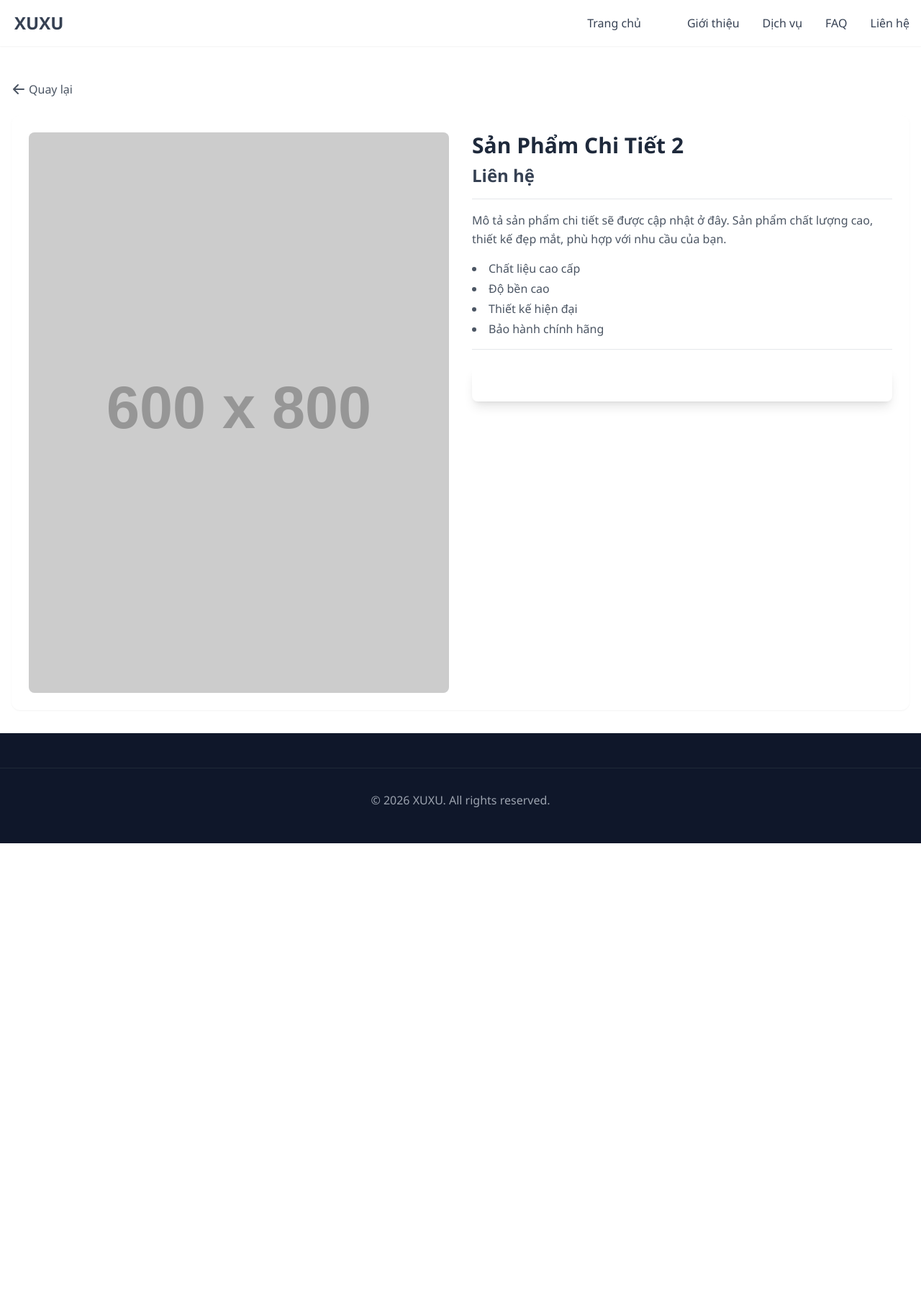
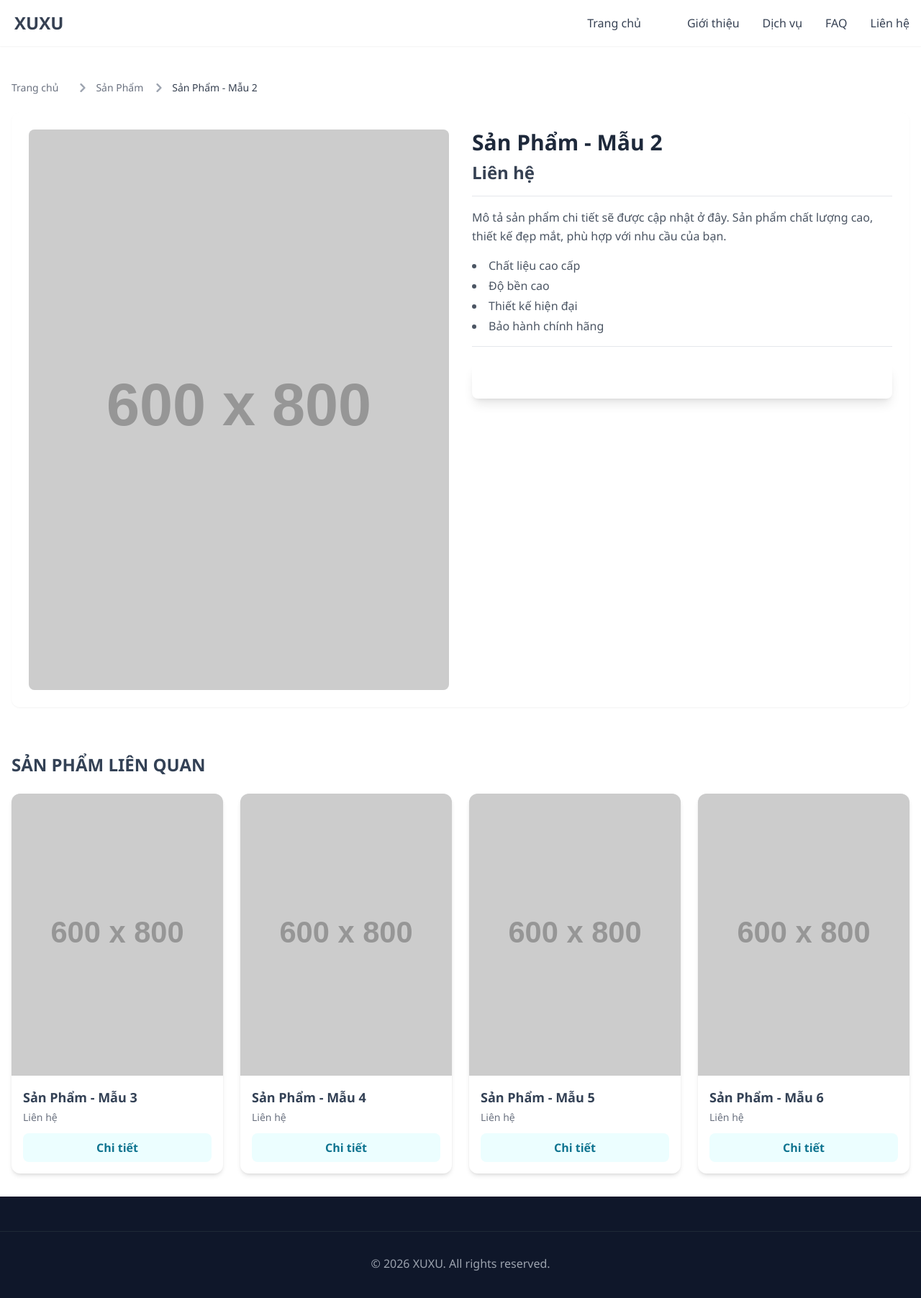
Before and after one commit to ducthinh2737/hihi, a Vue app: page /san-pham/chi-tiet/2 in a window 1280 px wide. Shown: the top 1804 px of the page at 72% size. Before the commit the page ends 1172 px from the top, so only its background shows below. Built offline with nearby package versions, Linux system fonts and the light colour scheme.

Commit message:
update chi tiet

```diff
--- a/src/views/ProductDetail.vue
+++ b/src/views/ProductDetail.vue
@@ -1,15 +1,35 @@
 <template>
   <div class="container mx-auto px-4 py-8 mt-20">
-    <!-- Back Button -->
-    <button
-      @click="$router.back()"
-      class="mb-6 flex items-center text-gray-600 hover:text-primary transition-colors"
-    >
-      <svg xmlns="http://www.w3.org/2000/svg" class="h-5 w-5 mr-1" viewBox="0 0 20 20" fill="currentColor">
-        <path fill-rule="evenodd" d="M9.707 16.707a1 1 0 01-1.414 0l-6-6a1 1 0 010-1.414l6-6a1 1 0 011.414 1.414L5.414 9H17a1 1 0 110 2H5.414l4.293 4.293a1 1 0 010 1.414z" clip-rule="evenodd" />
-      </svg>
-      Quay lại
-    </button>
+
+
+
+    <!-- Breadcrumbs -->
+    <nav class="flex text-sm text-gray-500 mb-6" aria-label="Breadcrumb">
+      <ol class="inline-flex items-center space-x-1 md:space-x-3">
+        <li class="inline-flex items-center">
+          <router-link to="/" class="hover:text-primary">Trang chủ</router-link>
+        </li>
+        <li v-if="categoryName">
+          <div class="flex items-center">
+            <svg class="w-3 h-3 text-gray-400 mx-1" aria-hidden="true" xmlns="http://www.w3.org/2000/svg" fill="none" viewBox="0 0 6 10">
+              <path stroke="currentColor" stroke-linecap="round" stroke-linejoin="round" stroke-width="2" d="m1 9 4-4-4-4"/>
+            </svg>
+            <router-link :to="{ name: 'ProductList', params: { id: categoryId } }" class="hover:text-primary ml-1 md:ml-2">{{ categoryName }}</router-link>
+          </div>
+        </li>
+        <li aria-current="page">
+          <div class="flex items-center">
+            <svg class="w-3 h-3 text-gray-400 mx-1" aria-hidden="true" xmlns="http://www.w3.org/2000/svg" fill="none" viewBox="0 0 6 10">
+              <path stroke="currentColor" stroke-linecap="round" stroke-linejoin="round" stroke-width="2" d="m1 9 4-4-4-4"/>
+            </svg>
+            <span class="ml-1 md:ml-2 text-gray-700 font-medium truncate max-w-[200px]">{{ product.name }}</span>
+          </div>
+        </li>
+      </ol>
+    </nav>
+
+    <!-- Back Button (Removed as breadcrumbs serve similar purpose, but kept optional if user wants it, sticking to plan to replace/enhance) -->
+    <!-- Keeping Back button for mobile ease or explicit action if preferred, but breadcrumbs are better. Let's keep it below or remove? Plan didn't explicitly say remove, but breadcrumb is usually top. I will keep back button for now as it was there. -->
 
     <div v-if="loading" class="text-center py-20">
       <div class="animate-spin w-10 h-10 border-4 border-cyan-600 border-t-transparent rounded-full mx-auto"></div>
@@ -49,30 +69,108 @@
         </div>
       </div>
     </div>
+
+    <!-- Related Products -->
+    <div class="mt-16" v-if="!loading">
+      <h2 class="text-2xl font-bold text-slate-700 mb-6 uppercase">Sản phẩm liên quan</h2>
+      <div class="grid grid-cols-1 sm:grid-cols-2 lg:grid-cols-4 gap-6">
+        <div
+          v-for="(item, index) in relatedProducts"
+          :key="index"
+          class="bg-white rounded-xl shadow-md overflow-hidden hover:shadow-xl transition duration-300 group"
+        >
+          <div class="aspect-[3/4] overflow-hidden bg-gray-100 relative">
+            <img
+              :src="item.image"
+              :alt="item.name"
+              class="w-full h-full object-cover transform group-hover:scale-110 transition duration-500"
+            />
+          </div>
+          <div class="p-4">
+            <h3 class="font-bold text-lg text-slate-700 mb-1 group-hover:text-cyan-700 transition">{{ item.name }}</h3>
+            <p class="text-gray-500 text-sm mb-3">{{ item.price }}</p>
+            <router-link
+              :to="{ name: 'ProductDetail', params: { id: item.id }, query: { category: categoryId } }"
+              class="block w-full py-2 bg-cyan-50 text-cyan-700 font-semibold rounded-lg hover:bg-cyan-600 hover:text-white transition text-center"
+              @click="scrollToTop"
+            >
+              Chi tiết
+            </router-link>
+          </div>
+        </div>
+      </div>
+    </div>
   </div>
 </template>
 
 <script setup>
-import { ref, onMounted } from 'vue';
+import { ref, onMounted, computed, watch } from 'vue';
 import { useRoute } from 'vue-router';
 
 const route = useRoute();
 const loading = ref(true);
 const product = ref({});
+const relatedProducts = ref([]);
+const categoryId = computed(() => route.query.category);
 
-onMounted(() => {
+const categoryTitles = {
+  'ao-thun-co-tron': 'Áo Thun Cổ Tròn',
+  'ao-thun-co-tru': 'Áo Thun Cổ Trụ',
+  'ao-so-mi': 'Áo Sơ Mi',
+  'tap-de': 'Tạp Dề',
+  'non-dong-phuc': 'Nón Đồng Phục',
+  'tui-hot-xoai-ldpe': 'Túi Hột Xoài LDPE',
+  'tui-quai-sua': 'Túi Quai Sữa',
+  'tui-niem-phong': 'Túi Niêm Phong',
+  'tui-giay': 'Túi Giấy',
+  'bang-ron': 'Băng Rôn',
+  'poster': 'Poster - Tem Nhãn',
+  'pp-standee': 'PP Standee',
+  'tranh-canvas': 'Tranh Vải Canvas',
+  'backlit-film': 'Backlit Film',
+  'gia-cong-in': 'Gia Công In Quảng Cáo',
+  'dua-troc': 'Dừa Trọc Đầu',
+  'dua-hau': 'Dưa Hấu',
+  'go': 'Gỗ',
+  'binh-giu-nhiet': 'Bình Giữ Nhiệt',
+  'gia-cong-laser': 'Gia Công Khắc Laser'
+};
+
+const categoryName = computed(() => categoryTitles[categoryId.value] || 'Sản Phẩm');
+
+const scrollToTop = () => {
+  window.scrollTo({ top: 0, behavior: 'smooth' });
+};
+
+const fetchProductData = () => {
+  loading.value = true;
   // Simulate API call to fetch product details
   setTimeout(() => {
     // Generate dummy product data based on ID
-    // In a real app, you would fetch by route.params.id
     product.value = {
       id: route.params.id,
-      name: `Sản Phẩm Chi Tiết ${route.params.id || ''}`,
+      name: `${categoryName.value} - Mẫu ${route.params.id}`,
       price: 'Liên hệ',
-      image: 'https://placehold.co/600x800?text=Product+Detail',
+      image: 'https://placehold.co/600x800?text=' + encodeURIComponent(`Mẫu ${route.params.id}`),
       description: 'Mô tả chi tiết về sản phẩm...'
     };
+
+    // Generate dummy related products
+    relatedProducts.value = Array.from({ length: 4 }, (_, i) => {
+      const relatedId = parseInt(route.params.id) + i + 1; // Just fake IDs
+      return {
+        id: relatedId,
+        name: `${categoryName.value} - Mẫu ${relatedId}`,
+        price: 'Liên hệ',
+        image: 'https://placehold.co/600x800?text=' + encodeURIComponent(`Mẫu ${relatedId}`),
+      };
+    });
+
     loading.value = false;
   }, 500);
-});
+};
+
+onMounted(fetchProductData);
+
+watch(() => route.params.id, fetchProductData);
 </script>
--- a/src/views/ProductListPage.vue
+++ b/src/views/ProductListPage.vue
@@ -28,7 +28,7 @@
         <div class="p-4">
           <h3 class="font-bold text-lg text-slate-700 mb-1 group-hover:text-cyan-700 transition">{{ item.name }}</h3>
           <p class="text-gray-500 text-sm mb-3">{{ item.price }}</p>
-          <router-link :to="{ name: 'ProductDetail', params: { id: index + 1 } }" class="block w-full py-2 bg-cyan-50 text-cyan-700 font-semibold rounded-lg hover:bg-cyan-600 hover:text-white transition text-center">
+          <router-link :to="{ name: 'ProductDetail', params: { id: index + 1 }, query: { category: categoryId } }" class="block w-full py-2 bg-cyan-50 text-cyan-700 font-semibold rounded-lg hover:bg-cyan-600 hover:text-white transition text-center">
             Chi tiết
           </router-link>
         </div>
```
